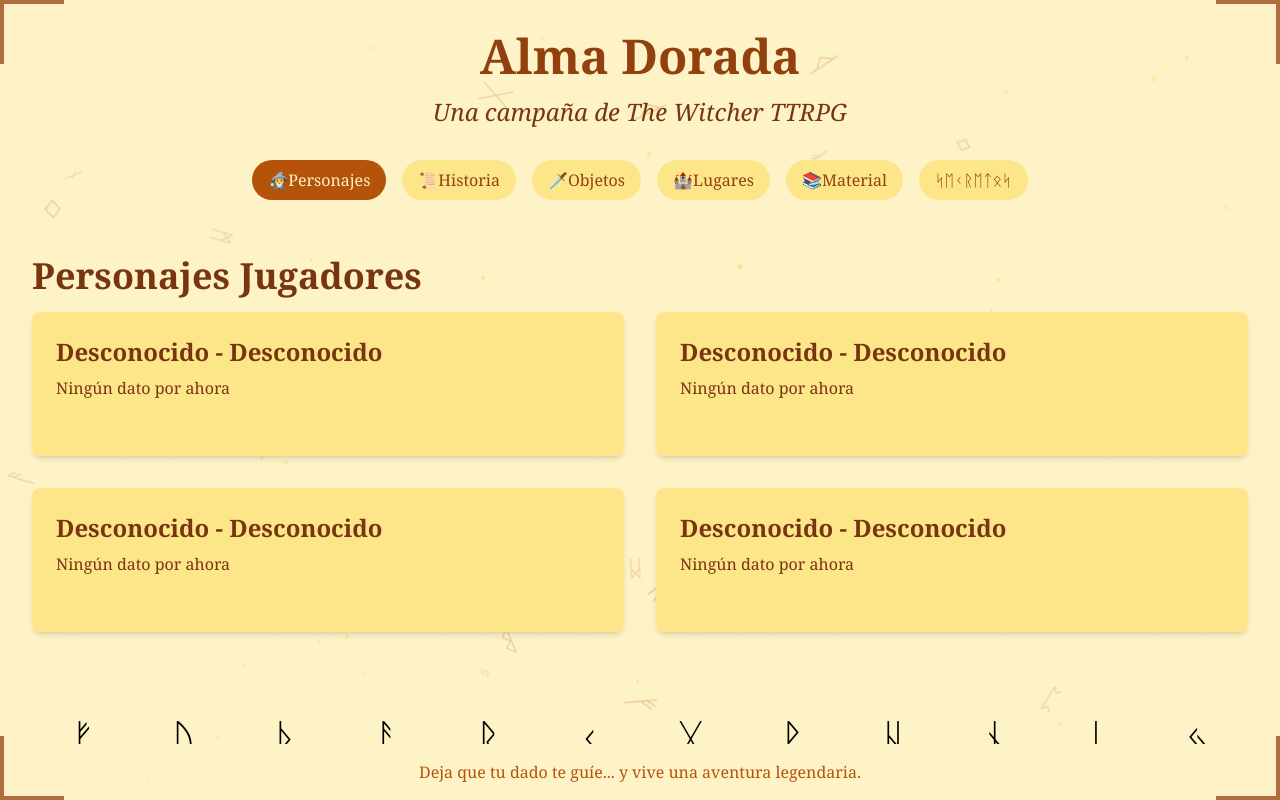
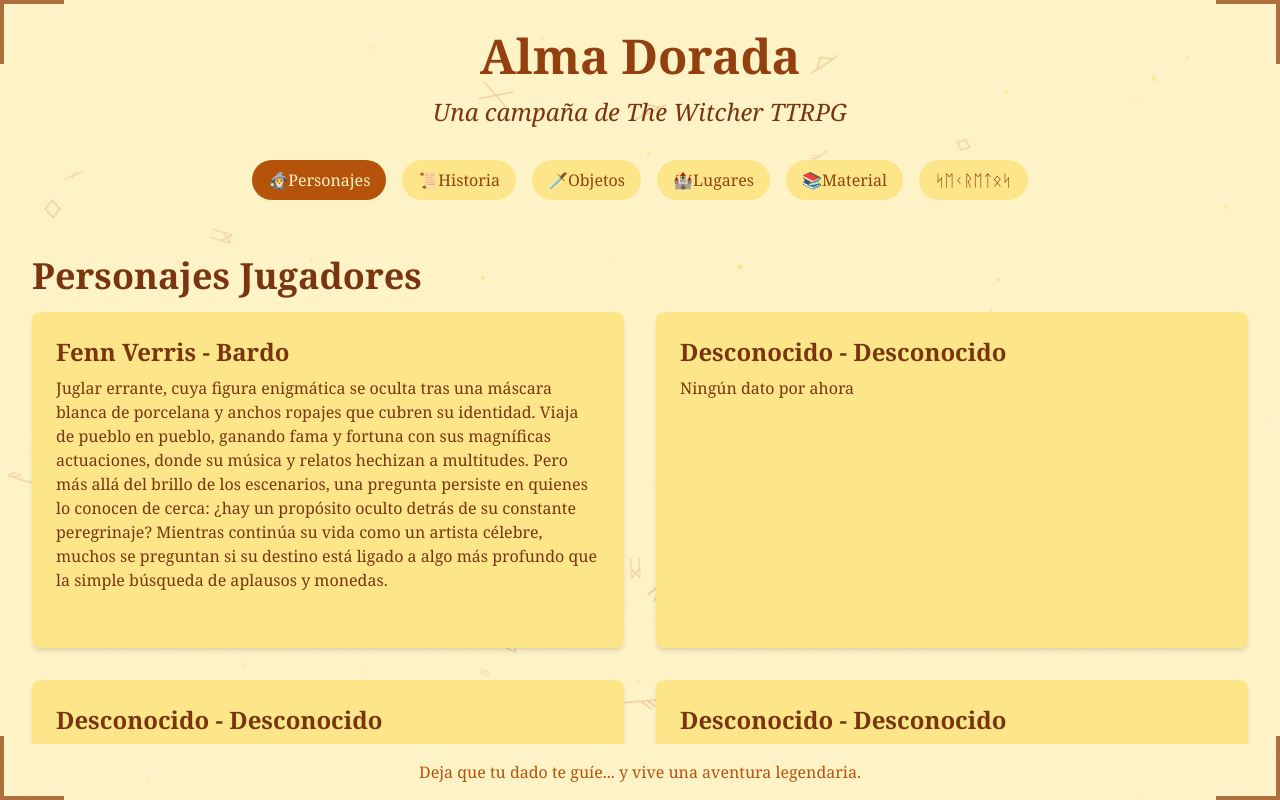
Before and after one commit to aritzsilva98/Golden-Soul, a React (Create React App) app: page / in a window 1280 px wide. Built offline with nearby package versions, Linux system fonts and the light colour scheme.

Commit message:
First PJ added

```diff
--- a/src/data/charactersData.js
+++ b/src/data/charactersData.js
@@ -1,8 +1,8 @@
 export const myCharacters = [
   {
-    name: 'Desconocido',
-    role: 'Desconocido',
-    description: 'Ningún dato por ahora',
+    name: 'Fenn Verris',
+    role: 'Bardo',
+    description: ' Juglar errante, cuya figura enigmática se oculta tras una máscara blanca de porcelana y anchos ropajes que cubren su identidad. Viaja de pueblo en pueblo, ganando fama y fortuna con sus magníficas actuaciones, donde su música y relatos hechizan a multitudes. Pero más allá del brillo de los escenarios, una pregunta persiste en quienes lo conocen de cerca: ¿hay un propósito oculto detrás de su constante peregrinaje? Mientras continúa su vida como un artista célebre, muchos se preguntan si su destino está ligado a algo más profundo que la simple búsqueda de aplausos y monedas.',
     title: ''
   },
   {
```
